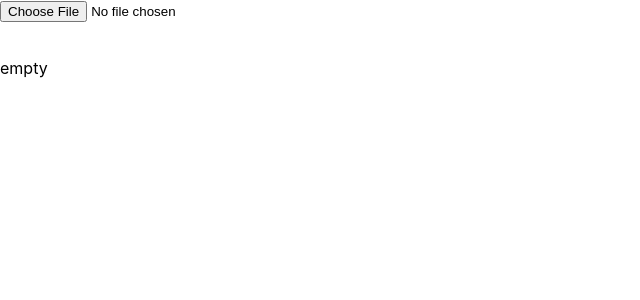
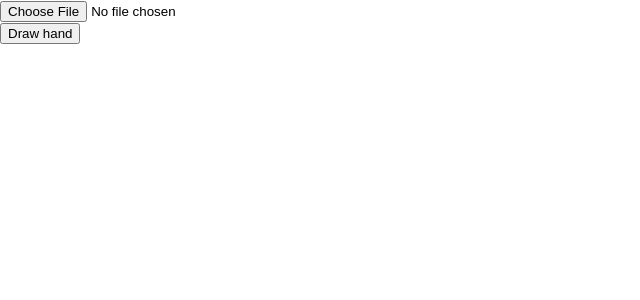
Before and after one commit to emily-yang/arena-hand-generator, a React (Create React App) app: page / in a window 1280 px wide. Shown: the top 300 px of the page, without its empty margins (0-640 px from the left). Built offline with nearby package versions, Linux system fonts and the light colour scheme.

Commit message:
add hand draw function

```diff
--- a/src/App.js
+++ b/src/App.js
@@ -12,12 +12,13 @@ class App extends Component {
 	state = {
 		cards: null,
 		logFileText: "empty",
-		imgSrc: null
+		deck: null,
+		imgSrc: null,
+		hand: []
 	}
 
 	getLogPath = async event => {
 		event.preventDefault();
-
 
 		const path = this.fileRef.current.pathRef.current;
 		const file = path.files[0];
@@ -31,19 +32,16 @@ class App extends Component {
 			this.setState( {cards} );
 
 /*			// test scryfall api
-			const url = "https://api.scryfall.com/cards/mtgo/68509"
-			 fetch(url, {
+			const url = "https://api.scryfall.com/cards/mtgo/68509";
+			const response = await fetch(url, {
 				method: "GET",
 				format: "image",
-				redirect: "follow",
-			})
-			 .then(response => response.json())
-			 .catch(err => console.error(err))
-			 .then(response => {
-			 	const cardImg = response.image_uris.small;
-			 	this.setState( {imgSrc: cardImg})
-			 });*/
-
+				redirect: "follow"
+			});
+			const json  = await response.json()
+			const cardImg = json.image_uris.small;
+			this.setState( {imgSrc: cardImg });
+*/
 
 		} catch (err) {
 			console.error(err);
@@ -51,6 +49,7 @@ class App extends Component {
 
 		// testing
 		this.generateDeck();
+		// this.drawCards(7);
 
 	}
 
@@ -88,11 +87,44 @@ class App extends Component {
 					count--;
 				}
 			});
-			this.setState( {deck} )
+			this.setState( {deck} );
 		}
 	}
 
-	drawCards = (num) => {
+	drawCards = async num => {
+		const deck = this.state.deck;
+		if (deck === null) {
+			console.error('Cannot generate hand without deck. Please select log files first');
+			return;
+		}
+		let hand = [];
+		const indices = new Set();
+		while (hand.length < num) {
+			const card = Math.floor(Math.random() * deck.length);
+			if (!indices.has(card)) {
+				indices.add(card);
+				hand.push(deck[card]);
+			}
+		}
+		hand = await Promise.all(hand.map(async id => await this.getCardImg(id)));
+		this.setState( {hand})
+		console.log('hand: ', hand);
+
+	}
+
+	getCardImg = async id => {
+		const url = `https://api.scryfall.com/cards/mtgo/${id}`;
+		try {
+		const response = await fetch(url, {
+			method: "GET",
+			format: "image",
+			redirect: "follow"
+		});
+		const json = await response.json();
+		return json.image_uris.small;
+	} catch(e) {
+		console.error(e);
+	}
 
 	}
 
@@ -101,8 +133,9 @@ class App extends Component {
 		return (
 			<div className="wrapper">
 				<LogReader ref={this.fileRef} getLogPath={this.getLogPath} />
+				<button onClick={()=> this.drawCards(7)}>Draw hand</button>
 				<img src={this.state.imgSrc} alt="" className="card" ref={this.imgRef} />
-				<Hand text={this.state.logFileText}/>
+				<Hand text={this.state.logFileText} hand={this.state.hand} />
 			</div>
 			);
 	}
--- a/src/Hand.js
+++ b/src/Hand.js
@@ -1,10 +1,17 @@
 import React, {Component} from 'react';
 
 class Hand extends Component {
+
+/*					{(this.props.hand).map(card =>
+					<img src={card} key={card} alt="" />
+				)}*/
+
 	render() {
 		return (
 			<div className="hand">
-				<p className="placeholder">{this.props.text}</p>
+				{(this.props.hand).map(img =>
+					<img src={img} key={img} alt="" />
+				)}
 			</div>
 		);
 	}
```
